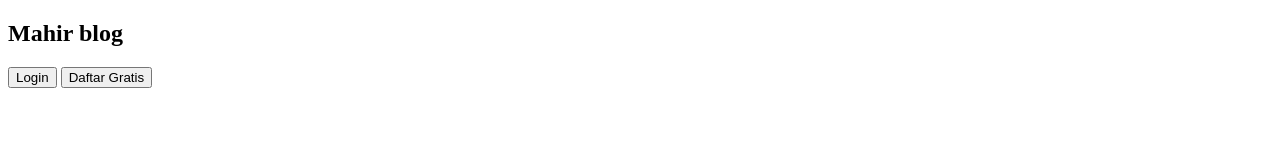
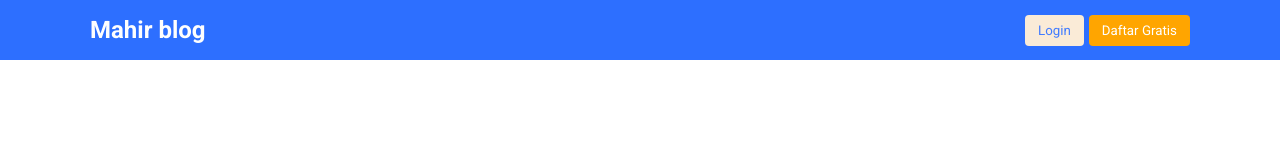
Before and after one commit to Hafidz-Karim/Mahir-Blog, a plain HTML site: page index.html in a window 1280 px wide. Drawn offline with Linux system fonts and the light colour scheme; the site is published under a folder, as on GitHub Pages, so addresses that start at the root find nothing.

Commit message:
edit di bagian index

```diff
--- a/index.html
+++ b/index.html
@@ -7,7 +7,7 @@
       href="https://fonts.googleapis.com/css2?family=Roboto:ital,wght@0,100;0,300;0,400;0,500;0,700;0,900;1,100;1,300;1,400;1,500;1,700;1,900&display=swap"
       rel="stylesheet"
     />
-    <link rel="stylesheet" href="/styles/index.css" />
+    <link rel="stylesheet" href="./styles/index.css" />
     <title>MahirBlog - Home</title>
   </head>
   <body>
```
